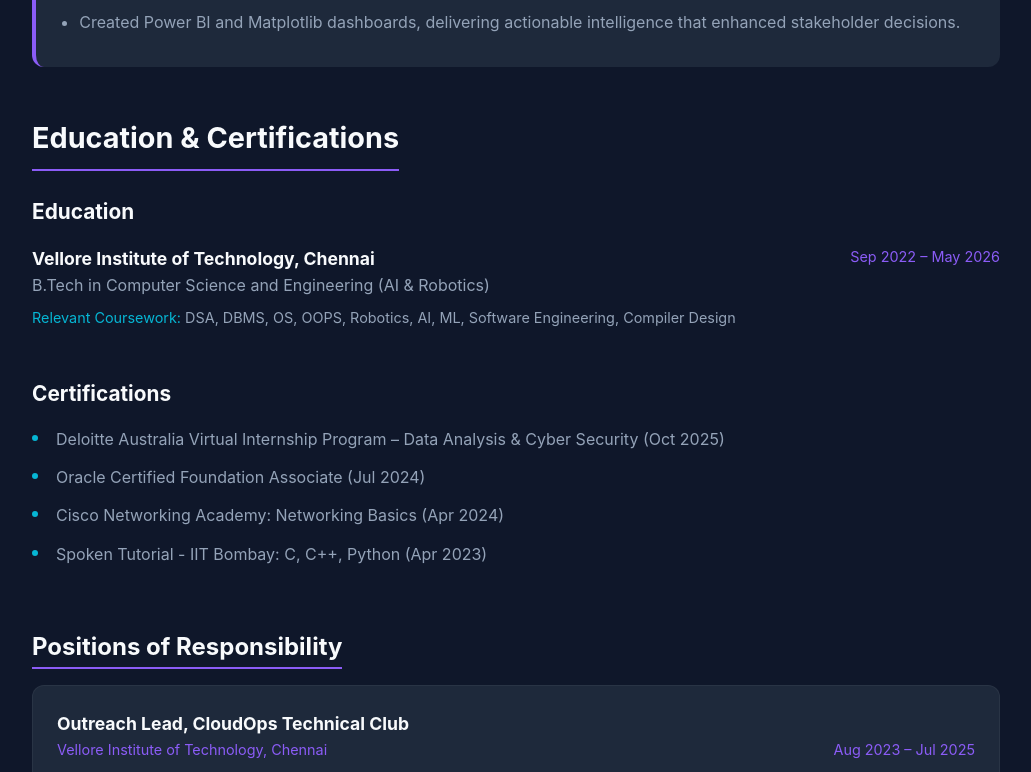
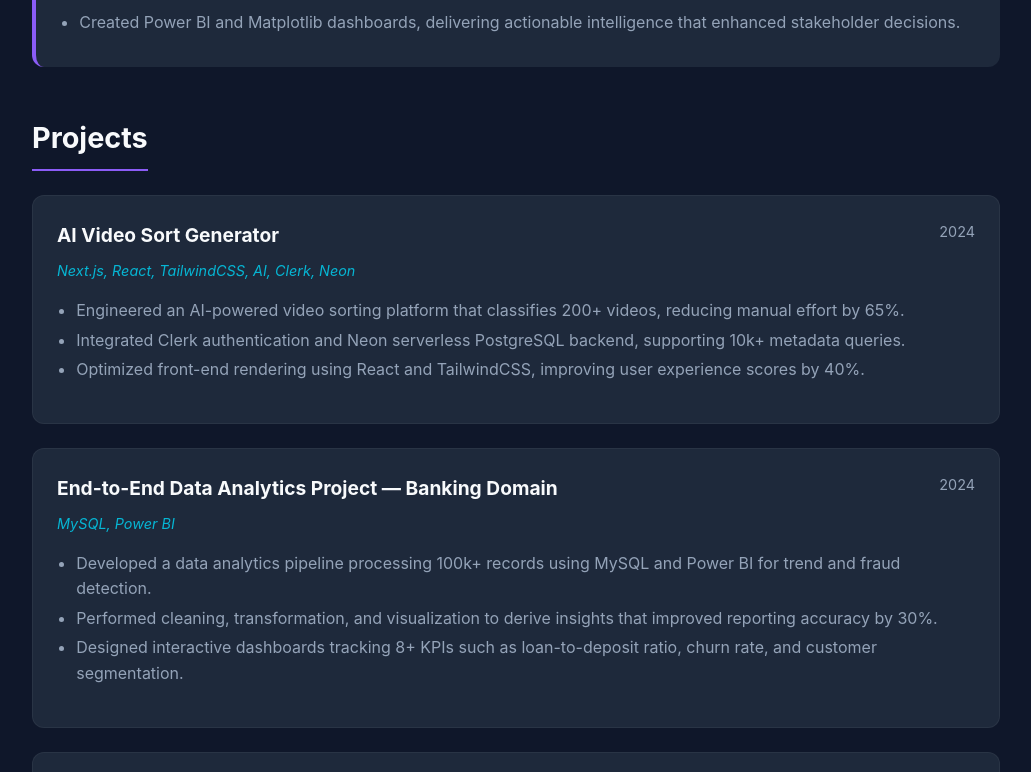
Before and after one commit to PreetiPatra16/Resume, a React (Vite) app: page / in a window 1280 px wide. Shown: the part 1607-2379 px from the top of the page, without its empty margins (124-1155 px from the left). Built offline with nearby package versions, Linux system fonts and the light colour scheme.

Commit message:
Restore Projects component in App.jsx

```diff
--- a/src/App.jsx
+++ b/src/App.jsx
@@ -2,6 +2,7 @@
 import Header from './components/Header';
 import Skills from './components/Skills';
 import Experience from './components/Experience';
+import Projects from './components/Projects';
 
 import Education from './components/Education';
 import Footer from './components/Footer';
@@ -13,6 +14,7 @@
       <Header data={resumeData.personalInfo} />
       <Skills data={resumeData.skills} />
       <Experience data={resumeData.experience} />
+      <Projects data={resumeData.projects} />
 
       <Education education={resumeData.education} certifications={resumeData.certifications} />
       <div style={{ marginTop: '2rem' }}>
```
